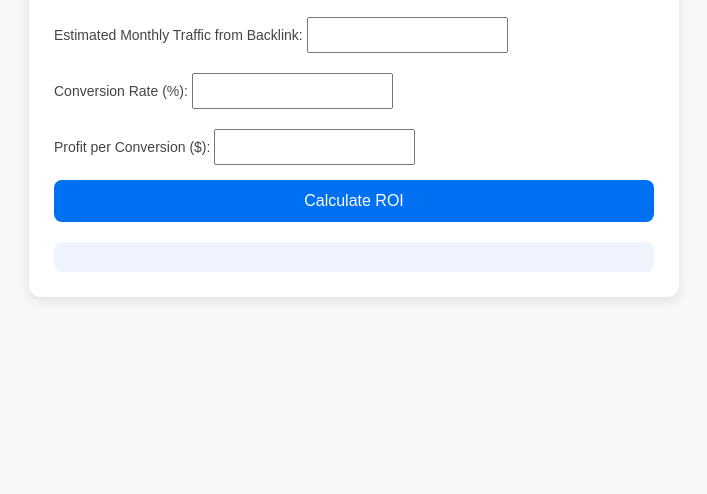
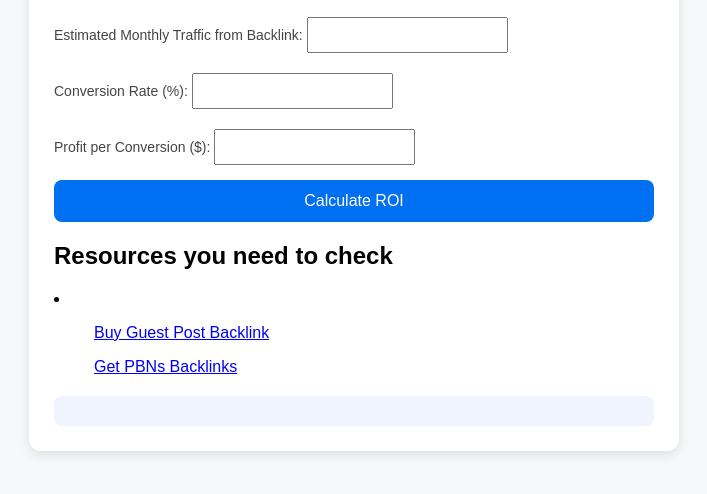
Before and after one commit to mohsinraj/seo-roi-calculator, a plain HTML site: page index.html in a window 1280 px wide. Shown: the part 200-694 px from the top of the page, without its empty margins (286-993 px from the left). Drawn offline with Linux system fonts and the light colour scheme.

Commit message:
Update index.html

```diff
--- a/index.html
+++ b/index.html
@@ -16,6 +16,12 @@
       <button type="submit">Calculate ROI</button>
     </form>
 
+    <h2>Resources you need to check</h2>
+    <li>
+      <ul><a href="https://t-ranks.com/t-post/">Buy Guest Post Backlink</a></ul>
+      <ul><a href="https://t-ranks.com/buy-pbn-links/">Get PBNs Backlinks</a></ul>
+    </li>
+
     <div id="result" class="result"></div>
   </div>
 
```
